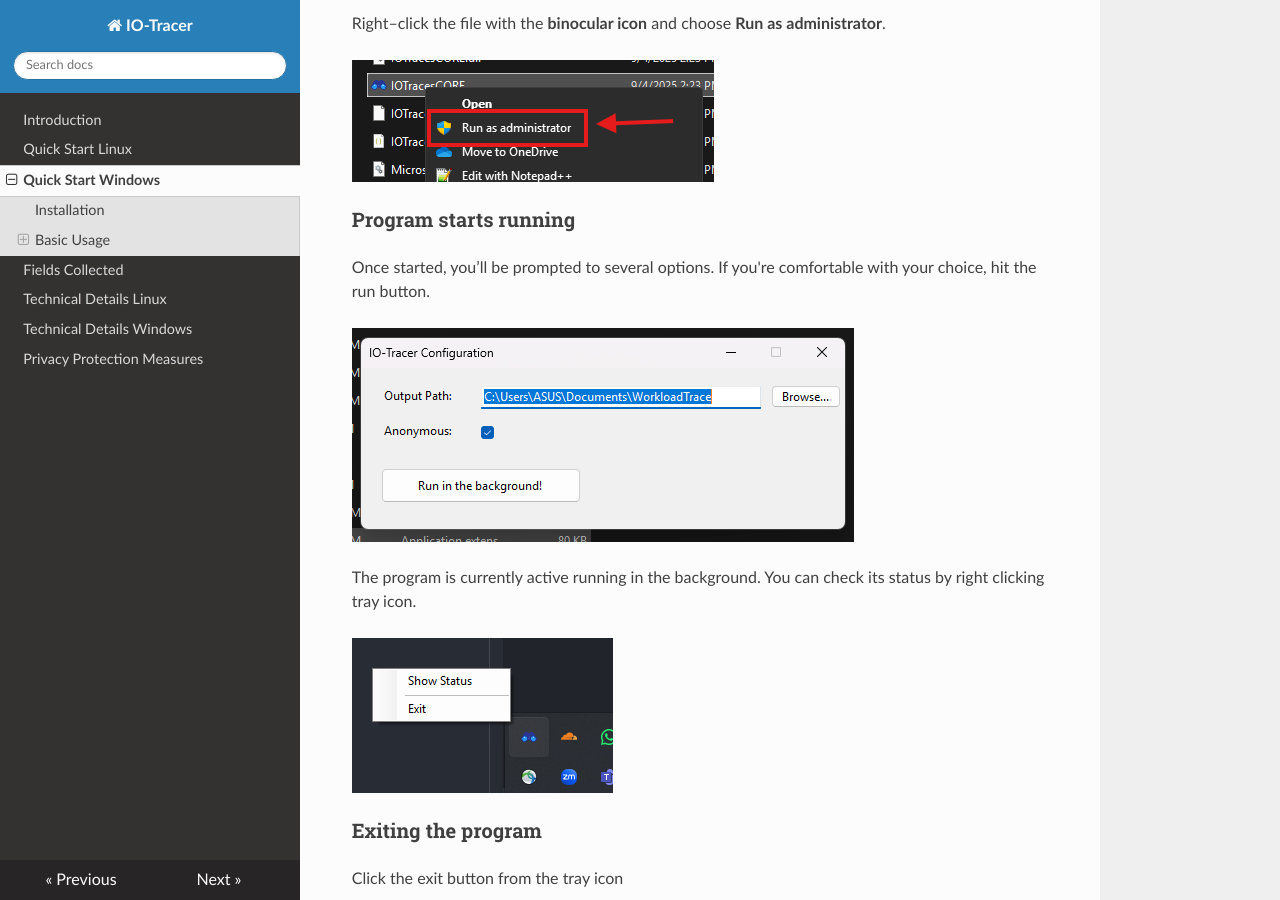
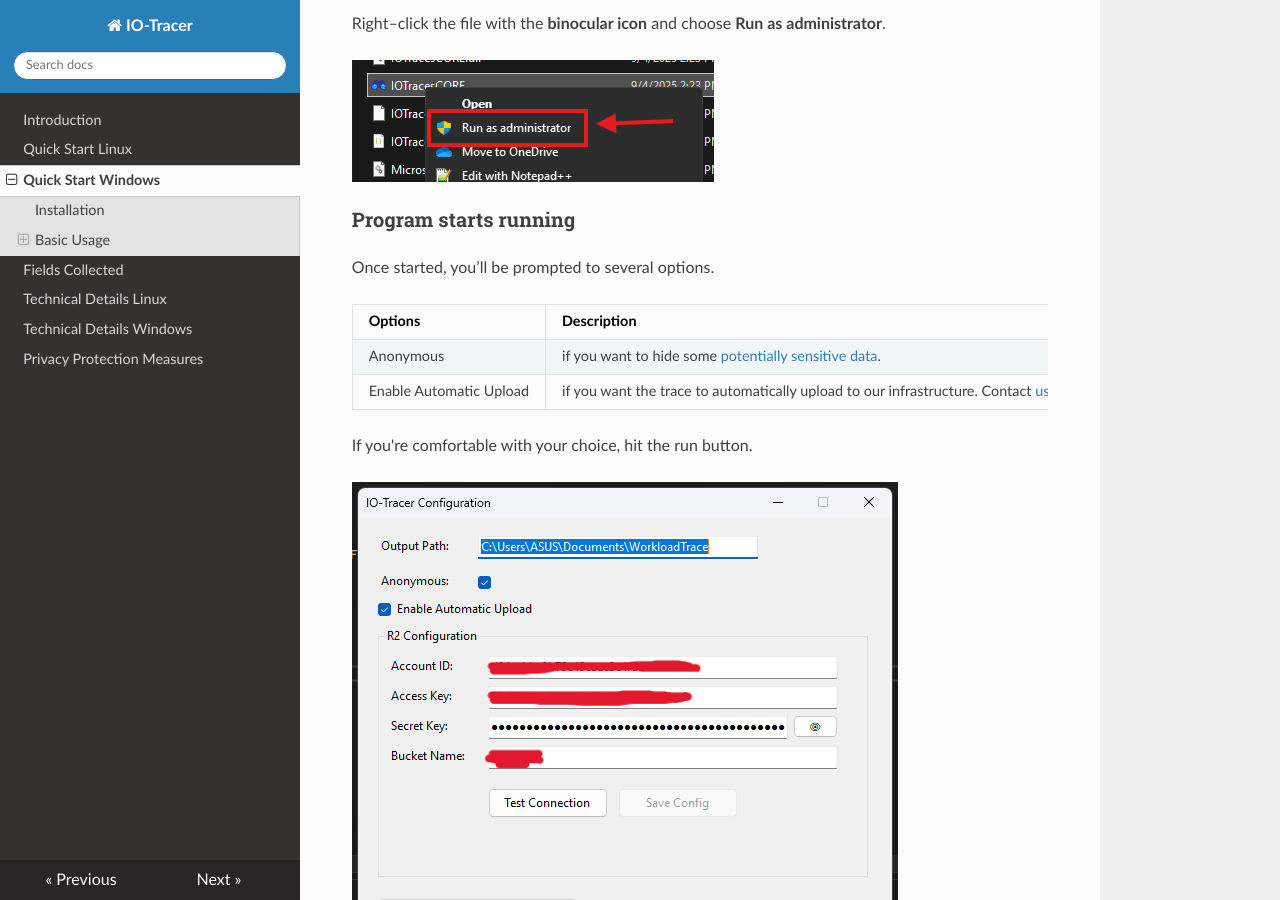
Before and after one commit to cacheMon/iotracerdocs, an MkDocs documentation site: the page built from docs/startwin.md, in a window 1280 px wide and 900 px high, scrolled down 1073 px. Built offline with MkDocs 1.6.1, drawn with Linux system fonts in a browser that asks for light colours; nearby versions of some CDN libraries.

Commit message:
added paragraph for automatic upload

```diff
--- a/docs/startwin.md
+++ b/docs/startwin.md
@@ -44,7 +32,14 @@ Right–click the file with the **binocular icon** and choose **Run as administr
 ![Run as Administrator](./img/runadmin.png)
 
 ### Program starts running
-Once started, you’ll be prompted to several options. If you're comfortable with your choice, hit the run button.
+Once started, you’ll be prompted to several options.
+
+| Options | Description |
+|:---|---|
+| Anonymous | if you want to hide some [potentially sensitive data](./privacy.md). |
+| Enable Automatic Upload | if you want the trace to automatically upload to our infrastructure. Contact [us](#) for the needed credentials |
+
+If you're comfortable with your choice, hit the run button.
 
 ![Program Running](./img/programrun.png)
 
```
Also changed, not shown: other parts of docs/startwin.md (+0 -12 lines), docs/img/programrun.png.
